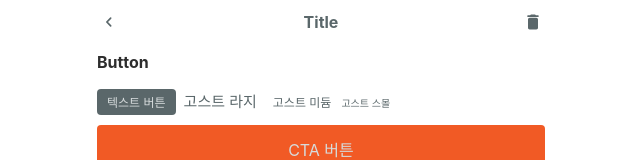
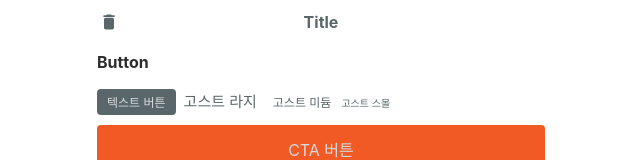
Before and after one commit to depromeet/ygtang-client, a Next.js app: page /test in a window 1280 px wide. Shown: the top 160 px of the page, without its empty margins (319-959 px from the left). Built offline with nearby package versions, Linux system fonts and the light colour scheme; a web font is replaced by a local one.

Commit message:
fix: navigationBar 사용 시 backLink 사용하지 않으면 아이콘을 표시하지 않음

```diff
--- a/src/components/common/NavigationBar/NavigationBar.tsx
+++ b/src/components/common/NavigationBar/NavigationBar.tsx
@@ -23,7 +23,7 @@ export default function NavigationBar({ backLink, title, rightElement }: Navigat
 
   return (
     <nav css={navCss}>
-      <IconButton iconName="ChevronIcon" light onClick={onClickBackButton} />
+      {backLink && <IconButton iconName="ChevronIcon" light onClick={onClickBackButton} />}
       {title && <h1 css={headingCss}>{title}</h1>}
       {rightElement && <>{rightElement}</>}
     </nav>
```
